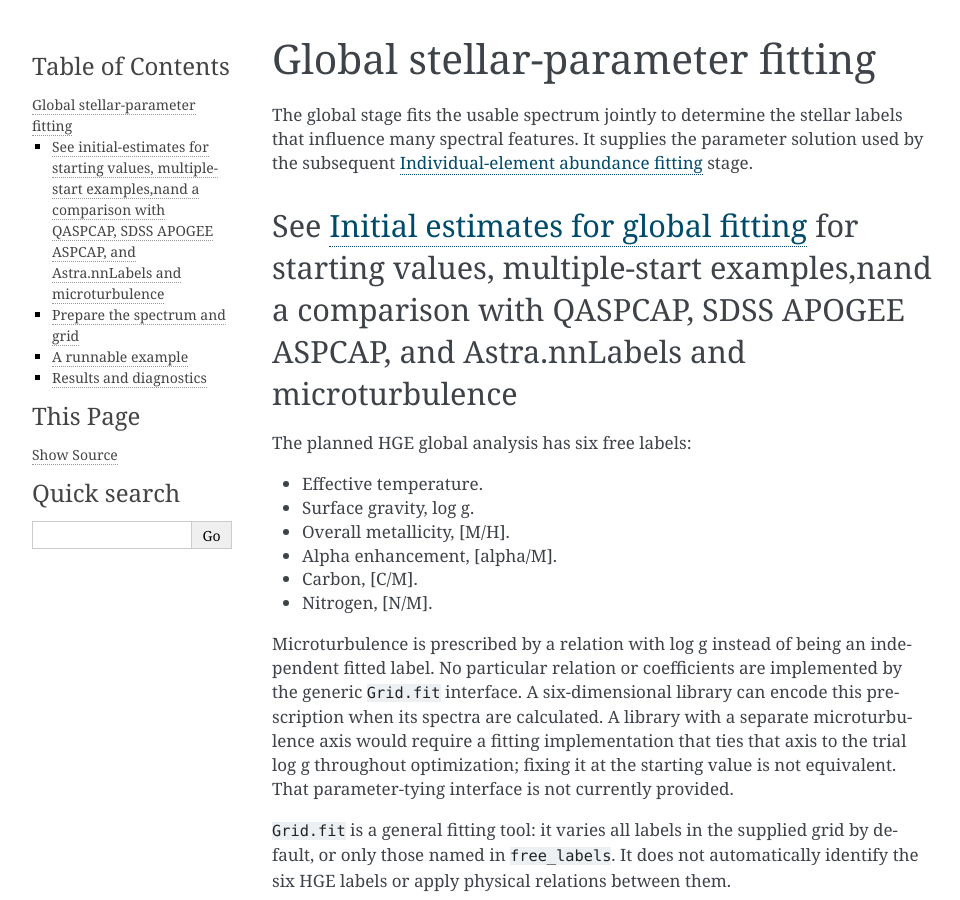
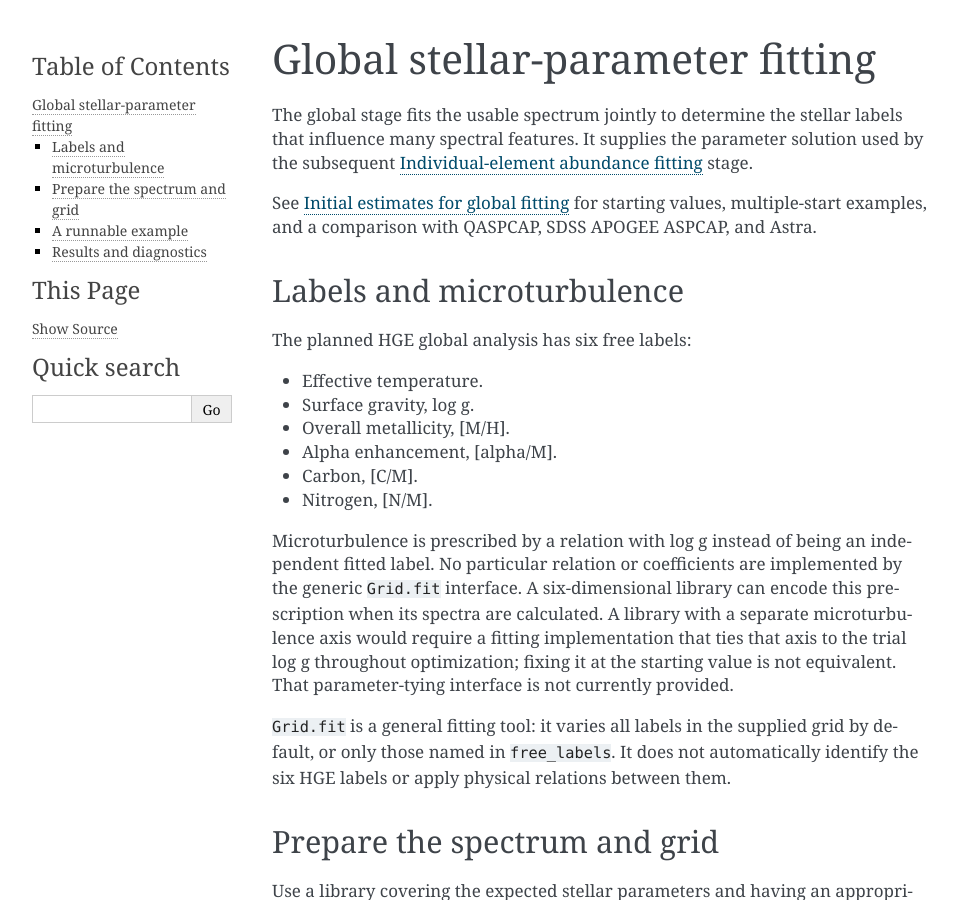
Before and after one commit to dnidever/aspcap, a Sphinx documentation site: the page built from docs/global-fitting.rst, in a window 1280 px wide and 900 px high. Shown: the whole window, without its empty margins (148-1108 px from the left). Built offline with Sphinx 7.4.7, drawn with Linux system fonts in a browser that asks for light colours.

Commit message:
Fix initial-estimates guide heading formatting and cross-link

```diff
--- a/docs/global-fitting.rst
+++ b/docs/global-fitting.rst
@@ -5,7 +5,10 @@ The global stage fits the usable spectrum jointly to determine the stellar
 labels that influence many spectral features. It supplies the parameter solution
 used by the subsequent :doc:`element-fitting` stage.
 
-See :doc:`initial-estimates` for starting values, multiple-start examples,\nand a comparison with QASPCAP, SDSS APOGEE ASPCAP, and Astra.\n\nLabels and microturbulence
+See :doc:`initial-estimates` for starting values, multiple-start examples,
+and a comparison with QASPCAP, SDSS APOGEE ASPCAP, and Astra.
+
+Labels and microturbulence
 --------------------------
 
 The planned HGE global analysis has six free labels:
```
Also changed, not shown: docs/initial-estimates.rst (+6 -6 lines).
